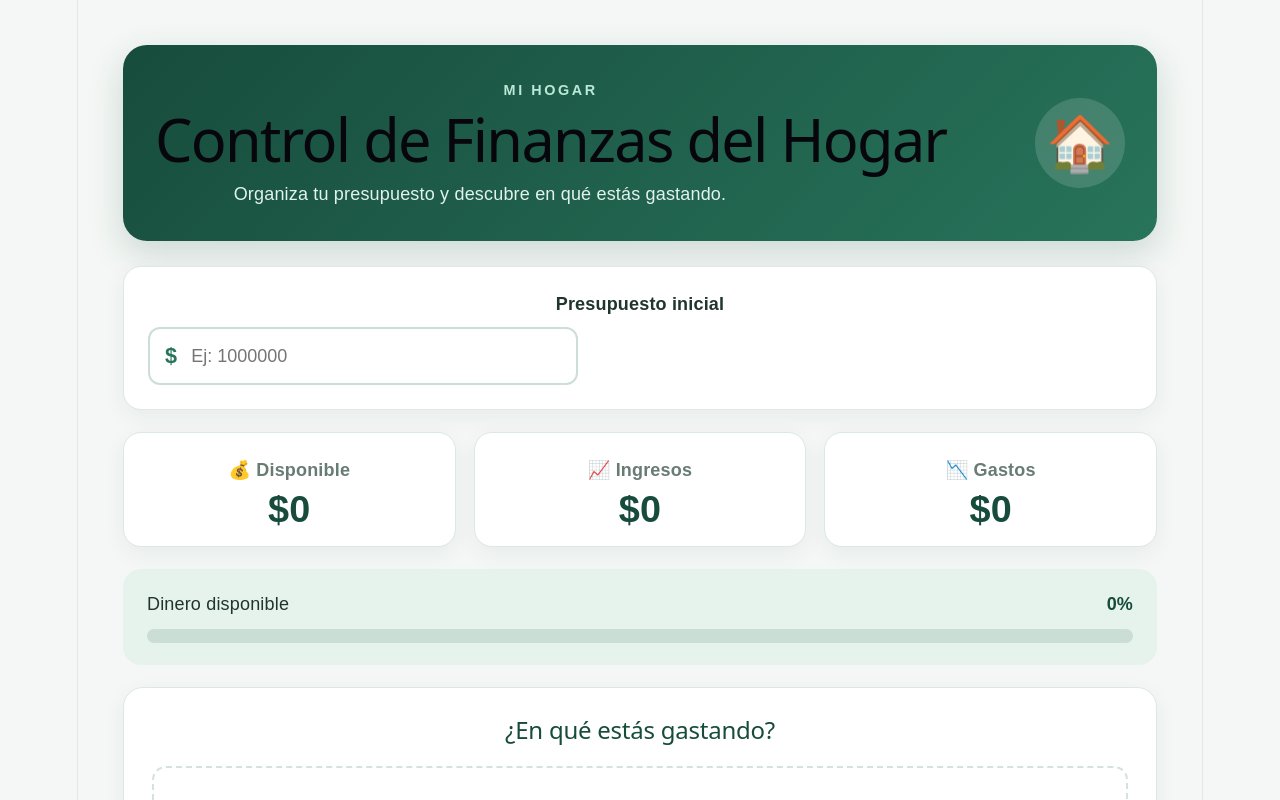
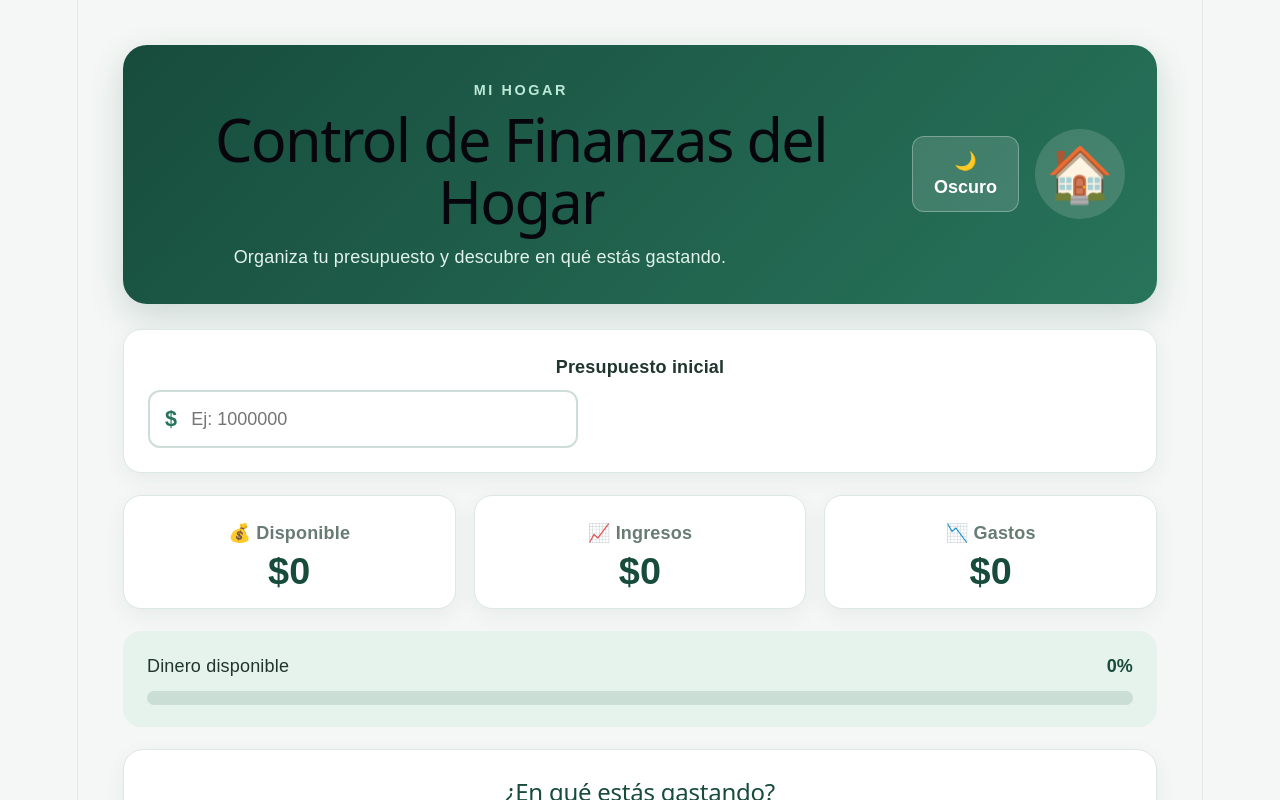
Before and after one commit to braulio-app/finanzas-hogar, a React app in the folder app/: page / in a window 1280 px wide. Shown: the top 800 px of the page. Built offline with nearby package versions, Linux system fonts and the light colour scheme; the HTML template or start-up script is replaced by a standard one.

Commit message:
Agrega modo oscuro

```diff
--- a/app/src/App.css
+++ b/app/src/App.css
@@ -419,3 +419,134 @@ button {
   background: linear-gradient(90deg, #3ba77b, #1f7055);
   transition: width 0.3s ease;
 }
+/* BOTÓN PARA CAMBIAR TEMA */
+
+.acciones-encabezado {
+  display: flex;
+  align-items: center;
+  gap: 16px;
+}
+
+.boton-tema {
+  padding: 11px 16px;
+  border: 1px solid rgba(255, 255, 255, 0.3);
+  border-radius: 12px;
+  background: rgba(255, 255, 255, 0.14);
+  color: white;
+  font-weight: bold;
+}
+
+.boton-tema:hover {
+  background: rgba(255, 255, 255, 0.22);
+}
+
+
+/* TEMA CLARO Y OSCURO */
+
+.tema-claro,
+.tema-oscuro {
+  min-height: 100vh;
+  transition:
+    background 0.3s ease,
+    color 0.3s ease;
+}
+
+.tema-claro {
+  background: #f4f7f5;
+}
+
+.tema-oscuro {
+  background: #0f1412;
+  color: #e8f0ec;
+}
+
+.tema-oscuro .presupuesto,
+.tema-oscuro .tarjeta,
+.tema-oscuro .panel {
+  background: #18201d;
+  border-color: #2c3934;
+  box-shadow: 0 7px 22px rgba(0, 0, 0, 0.25);
+}
+
+.tema-oscuro .tarjeta span,
+.tema-oscuro .movimiento-info span,
+.tema-oscuro .categoria-texto span {
+  color: #a8b8b1;
+}
+
+.tema-oscuro .tarjeta strong,
+.tema-oscuro .panel h2,
+.tema-oscuro .categoria-texto strong {
+  color: #dff4eb;
+}
+
+.tema-oscuro .progreso {
+  background: #182a24;
+}
+
+.tema-oscuro .progreso-texto strong {
+  color: #bdebd9;
+}
+
+.tema-oscuro .barra {
+  background: #304039;
+}
+
+.tema-oscuro .campo-presupuesto {
+  border-color: #405149;
+}
+
+.tema-oscuro .campo-presupuesto input,
+.tema-oscuro .formulario-grid input,
+.tema-oscuro .formulario-grid select {
+  background: #111815;
+  border-color: #35453e;
+  color: #f0f5f2;
+}
+
+.tema-oscuro .formulario-grid label {
+  color: #c9d7d1;
+}
+
+.tema-oscuro .selector-tipo {
+  background: #111815;
+}
+
+.tema-oscuro .selector-tipo button {
+  color: #aebdb6;
+}
+
+.tema-oscuro .selector-tipo button.activo {
+  background: #28745b;
+  color: white;
+}
+
+.tema-oscuro .movimiento {
+  background: #111815;
+  border-color: #2c3934;
+}
+
+.tema-oscuro .movimiento-info strong {
+  color: #e8f0ec;
+}
+
+.tema-oscuro .barra-categoria {
+  background: #304039;
+}
+
+.tema-oscuro .sin-movimientos {
+  border-color: #35453e;
+  color: #9baca4;
+}
+
+.tema-oscuro .editar,
+.tema-oscuro .eliminar {
+  background: #26312d;
+}
+
+@media (max-width: 700px) {
+  .acciones-encabezado {
+    align-items: flex-end;
+    flex-direction: column;
+  }
+}
--- a/app/src/App.jsx
+++ b/app/src/App.jsx
@@ -25,6 +25,10 @@ function App() {
     'Otros',
   ]
 
+  const [modoOscuro, setModoOscuro] = useState(() => {
+    return localStorage.getItem('modoOscuro') === 'true'
+  })
+
   const [presupuesto, setPresupuesto] = useState(() => {
     return Number(localStorage.getItem('presupuesto')) || 0
   })
@@ -42,6 +46,10 @@ function App() {
     new Date().toISOString().split('T')[0]
   )
   const [editandoId, setEditandoId] = useState(null)
+
+  useEffect(() => {
+    localStorage.setItem('modoOscuro', modoOscuro)
+  }, [modoOscuro])
 
   useEffect(() => {
     localStorage.setItem('presupuesto', presupuesto)
@@ -109,12 +117,7 @@ function App() {
 
   const cambiarTipo = (nuevoTipo) => {
     setTipo(nuevoTipo)
-
-    if (nuevoTipo === 'gasto') {
-      setCategoria('Alimentación')
-    } else {
-      setCategoria('Sueldo')
-    }
+    setCategoria(nuevoTipo === 'gasto' ? 'Alimentación' : 'Sueldo')
   }
 
   const limpiarFormulario = () => {
@@ -198,6 +201,7 @@ function App() {
     tipo === 'gasto' ? categoriasGasto : categoriasIngreso
 
   return (
+    <div className={modoOscuro ? 'tema-oscuro' : 'tema-claro'}>
       <main className="app">
         <header className="encabezado">
           <div>
@@ -208,7 +212,17 @@ function App() {
             </p>
           </div>
 
+          <div className="acciones-encabezado">
+            <button
+              type="button"
+              className="boton-tema"
+              onClick={() => setModoOscuro(!modoOscuro)}
+            >
+              {modoOscuro ? '☀️ Claro' : '🌙 Oscuro'}
+            </button>
+
             <div className="icono-hogar">🏠</div>
+          </div>
         </header>
 
         <section className="presupuesto">
@@ -417,7 +431,6 @@ function App() {
                       className="editar"
                       type="button"
                       onClick={() => editarMovimiento(movimiento)}
-                    aria-label={`Editar ${movimiento.nombre}`}
                     >
                       ✏️
                     </button>
@@ -426,7 +439,6 @@ function App() {
                       className="eliminar"
                       type="button"
                       onClick={() => eliminarMovimiento(movimiento.id)}
-                    aria-label={`Eliminar ${movimiento.nombre}`}
                     >
                       🗑️
                     </button>
@@ -437,6 +449,7 @@ function App() {
           )}
         </section>
       </main>
+    </div>
   )
 }
 
```
Lines whose indentation alone changed are shown as unchanged.
